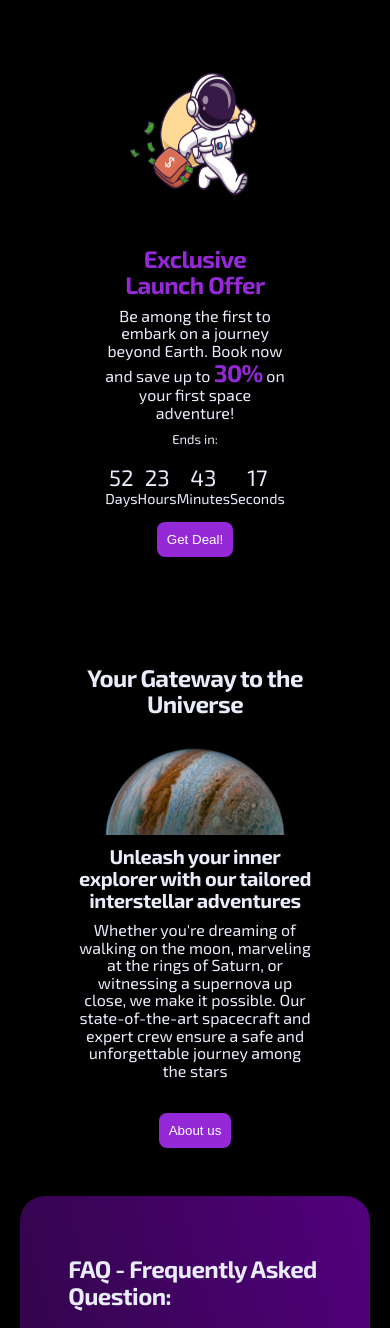
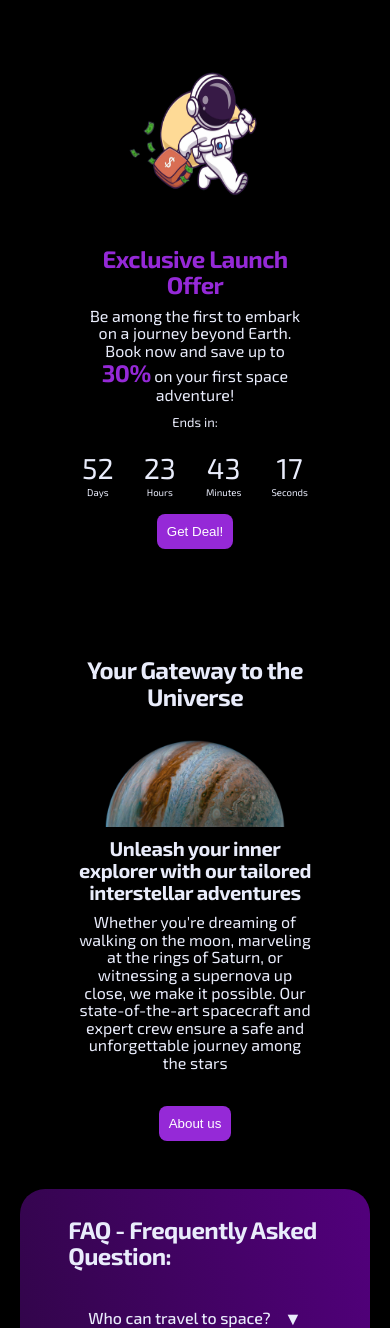
Before and after one commit to Al3Leo/tw-project, a PHP site: page /php/index.php in a window 390 px wide. Shown: the part 870-2198 px from the top of the page. Run offline with PHP 8.4, Linux system fonts and the light colour scheme; some libraries are stand-ins or nearby versions.

Commit message:
responsive update

```diff
--- a/src/css/HomePage.css
+++ b/src/css/HomePage.css
@@ -63,6 +63,10 @@ body {
   #main__left, #main__right {
     width: 100%;
   }
+  #main__left__countdown span {
+    font-size: 0.6rem !important;
+  }
+
 }
 
 #main__left {
@@ -88,13 +92,15 @@ body {
   letter-spacing: -0.0375rem;
   font-weight: bolder;
 }
-
+#main__left__countdown {
+  gap: 30px;
+}
 #main__left__countdown div {
   flex-basis: 100%;
 }
 
 #main__left__countdown p {
-  font-size: 1.4rem;
+  font-size: 1.8rem;
   margin-bottom: -1px;
 }
 
@@ -122,7 +128,7 @@ body {
 }
 
 #secondary-s{
-  padding: 3rem;
+  padding: 1rem 3rem;
   width: 80%;
   margin: 0 auto;
   border-radius: 25px;
```
